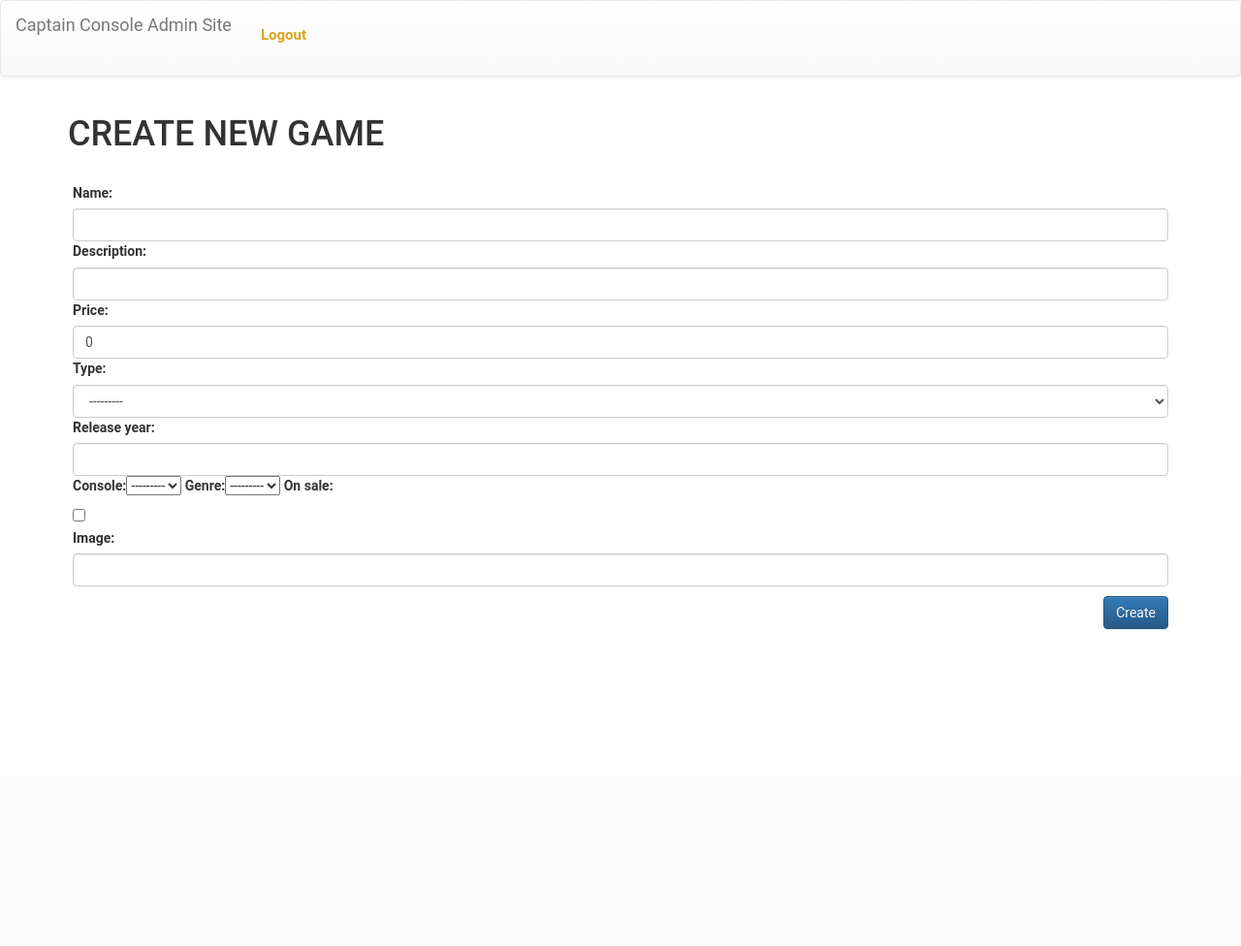
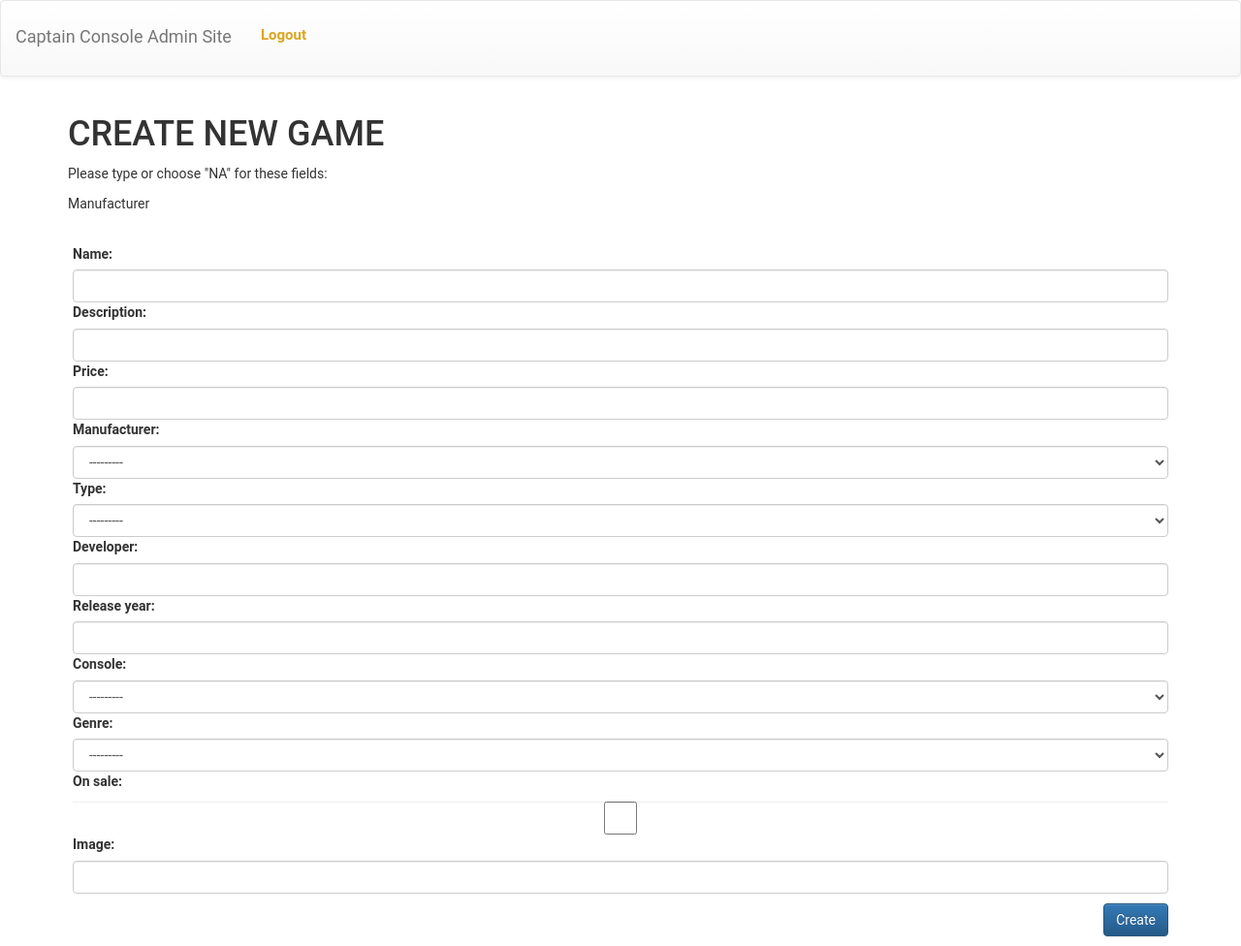
Before and after one commit to valdisbaerings/VN2, a Django app: page /admin/create_game in a window 1280 px wide. Shown: the whole page at 97% size. Before the commit the page ends 650 px from the top, so only its background shows below. Run offline with Django 3.2, Linux system fonts and the light colour scheme; the visitor is signed in with stand-in values (Sample User, id 1); data that the repository does not hold is empty; some libraries are stand-ins or nearby versions.

Commit message:
loka admin

```diff
--- a/captain_console/admin/views.py
+++ b/captain_console/admin/views.py
@@ -6,7 +6,7 @@ from django.http import JsonResponse
 from django.shortcuts import render, redirect, get_object_or_404
 from product.models import Product, ProductImage, Console
 from templates.admin.forms.login_form import AdminAuthenticationForm
-from templates.admin.forms.product_form import GameUpdateForm, ConsoleUpdateForm, GameCreateForm, ConsoleForm
+from templates.admin.forms.product_form import ProductUpdateForm, ProductCreateForm
 
 user_login_required = user_passes_test(lambda user: user.is_superuser, login_url='/admin')
 def superuser_required(view_func):
@@ -39,7 +39,7 @@ def admin_home(request):
 def list_products(request, type_id):
     products = Product.objects.filter(type_id=type_id)
     return render(request, 'admin/products.html', {
-        'products': products,
+        'products': products.order_by('name'),
         'type_id': type_id
     })
 
@@ -47,28 +47,14 @@ def list_products(request, type_id):
 def edit_product(request, id):
     instance = get_object_or_404(Product, pk=id)
     if request.method == 'POST':
-        if instance.type_id == 1: # games
-            form = GameUpdateForm(data=request.POST, instance=instance)
-            if form.is_valid():
-                product = form.save()
-                product_image = ProductImage(image=request.POST['image'], product=product)
-                if product_image.image is not '':
-                    product_image.save()
-
-                #return redirect('admin_home')
-        elif instance.type_id == 2:
-            form = ConsoleUpdateForm(data=request.POST, instance=instance)
-            if form.is_valid():
-                product = form.save()
-                product_image = ProductImage(image=request.POST['image'], product=product)
-                if product_image.image is not '':
-                    product_image.save()
-                #return redirect('admin_home')
+        form = ProductUpdateForm(data=request.POST, instance=instance)
+        if form.is_valid():
+            product = form.save()
+            product_image = ProductImage(image=request.POST['image'], product=product)
+            if product_image.image is not '':
+                product_image.save()
     else:
-        if instance.type_id == 1:  # games
-            form = GameUpdateForm(instance=instance)
-        elif instance.type_id == 2:
-            form = ConsoleUpdateForm(instance=instance)
+        form = ProductUpdateForm(instance=instance)
     return render(request, 'admin/edit_product.html', {
         'form': form,
         'id': id
@@ -87,14 +73,14 @@ def delete_product(request):
 @superuser_required
 def create_game(request):
     if request.method == "POST":
-        form = GameCreateForm(data=request.POST)
+        form = ProductCreateForm(data=request.POST)
         if form.is_valid():
             product = form.save()
             product_image = ProductImage(image=request.POST['image'], product=product)
             product_image.save()
             return redirect('products/'+str(product.type_id))
     else:
-        form = GameCreateForm()
+        form = ProductCreateForm()
     return render(request, 'admin/create_game.html', {
         'form': form
     })
@@ -102,7 +88,7 @@ def create_game(request):
 @superuser_required
 def create_console(request):
     if request.method == "POST":
-        form = ConsoleCreateForm(data=request.POST)
+        form = ProductCreateForm(data=request.POST)
         print(form['manufacturer'])
         if form.is_valid():
             product = form.save()
@@ -110,7 +96,7 @@ def create_console(request):
             product_image.save()
             return redirect('products/'+str(product.type_id))
     else:
-        form = ConsoleCreateForm()
+        form = ProductCreateForm()
     return render(request, 'admin/create_console.html', {
         'form': form
     })
--- a/captain_console/templates/admin/admin_base.html
+++ b/captain_console/templates/admin/admin_base.html
@@ -32,7 +32,7 @@
                 <span class="icon-bar"></span>
                 <span class="icon-bar"></span>
             </button>
-            <a class="navbar-brand" href="/admin/home">Captain Console Admin Site</a>
+            <a class="navbar-brand" href="/admin/home" style="padding-top:27px">Captain Console Admin Site</a>
         </div>
 
         <!-- Collect the nav links, forms, and other content for toggling -->
--- a/captain_console/templates/admin/create_console.html
+++ b/captain_console/templates/admin/create_console.html
@@ -1,6 +1,9 @@
 {% extends "admin/admin_base.html" %}
 {% block content %}
 <h1>CREATE NEW CONSOLE</h1>
+
+    <p>Please type or choose "NA" for these fields:</p>
+    <p>Developer, Console and Genre</p>
     <form class="form form-horizontal" action="{% url 'create_console' %}" method="post">
         {% csrf_token %}
         {{ form }}
--- a/captain_console/templates/admin/create_game.html
+++ b/captain_console/templates/admin/create_game.html
@@ -1,6 +1,8 @@
 {% extends "admin/admin_base.html" %}
 {% block content %}
 <h1>CREATE NEW GAME</h1>
+    <p>Please type or choose "NA" for these fields:</p>
+    <p>Manufacturer</p>
     <form class="form form-horizontal" action="{% url 'create_game' %}" method="post">
         {% csrf_token %}
         {{ form }}
--- a/captain_console/templates/admin/forms/product_form.py
+++ b/captain_console/templates/admin/forms/product_form.py
@@ -42,24 +42,44 @@ class GameUpdateForm(ModelForm):
                    }
 
 
-class ConsoleCreateForm(ModelForm):
-    image = forms.CharField(required=True,
-                            widget=forms.TextInput(attrs={'class': 'form-control'}))
-    name = forms.CharField(required=True,
-                           widget=forms.TextInput(attrs={'class': 'form-control'}))
+class ProductUpdateForm(ModelForm):
+    image = forms.CharField(required=False, widget=forms.TextInput(attrs={'class': 'form-control'}))
+    name = forms.CharField(required=True, widget=forms.TextInput(attrs={'class': 'form-control'}))
     description = forms.CharField(widget=forms.TextInput(attrs={'class': 'form-control'}))
-    manufacturer = forms.CharField(help_text='[Type: NA]', widget=forms.TextInput(attrs={'class': 'form-control'}))
     price = forms.CharField(widget=forms.NumberInput(attrs={'class': 'form-control'}))
-    on_sale = forms.CharField(widget=forms.CheckboxInput(attrs={'class': 'form-control'}))
-    developer = forms.CharField(help_text='[Type: NA]', widget=forms.Select(attrs={'class': 'form-control'}))
+    on_sale = forms.CharField(required=False,widget=forms.CheckboxInput(attrs={'class': 'form-control'}))
+    developer = forms.CharField(widget=forms.TextInput(attrs={'class': 'form-control'}))
     release_year = forms.CharField(widget=forms.NumberInput(attrs={'class': 'form-control'}))
+
     class Meta:
         model = Product
         exclude = ['id']
         widgets = {
             'console': widgets.Select(attrs={'class': 'form-control'}),
             'genre': widgets.Select(attrs={'class': 'form-control'}),
-            'type': widgets.Select(attrs={'class': 'form-control'})
+            'type': widgets.Select(attrs={'class': 'form-control'}),
+            'manufacturer': widgets.Select(attrs={'class': 'form-control'})
+        }
+
+class ProductCreateForm(ModelForm):
+    image = forms.CharField(required=True,
+                            widget=forms.TextInput(attrs={'class': 'form-control'}))
+    name = forms.CharField(required=True,
+                           widget=forms.TextInput(attrs={'class': 'form-control'}))
+    description = forms.CharField(widget=forms.TextInput(attrs={'class': 'form-control'}))
+    price = forms.CharField(widget=forms.NumberInput(attrs={'class': 'form-control'}))
+    on_sale = forms.CharField(required=False,widget=forms.CheckboxInput(attrs={'class': 'form-control'}))
+    developer = forms.CharField(widget=forms.TextInput(attrs={'class': 'form-control'}))
+    release_year = forms.CharField(widget=forms.NumberInput(attrs={'class': 'form-control'}))
+
+    class Meta:
+        model = Product
+        exclude = ['id']
+        widgets = {
+            'console': widgets.Select(attrs={'class': 'form-control'}),
+            'genre': widgets.Select(attrs={'class': 'form-control'}),
+            'type': widgets.Select(attrs={'class': 'form-control'}),
+            'manufacturer': widgets.Select(attrs={'class': 'form-control'})
         }
 
     # Product.developer = 'N/A'
--- a/captain_console/templates/admin/products.html
+++ b/captain_console/templates/admin/products.html
@@ -3,10 +3,11 @@
 
 {% if type_id == 1 %}
     <h2>Games</h2>
+    <a href={% url 'create_game' %}><i class="glyphicon glyphicon-plus" aria-hidden="true"></i> Create New</a>
 {% else %}
     <h2>Consoles</h2>
+    <a href={% url 'create_console' %}><i class="glyphicon glyphicon-plus" aria-hidden="true"></i> Create New</a>
 {% endif %}
-    <a href={% url 'create_product' %}><i class="glyphicon glyphicon-plus" aria-hidden="true"></i> Create New</a>
     <table class="table">
         <thead>
             <th></th>
```
